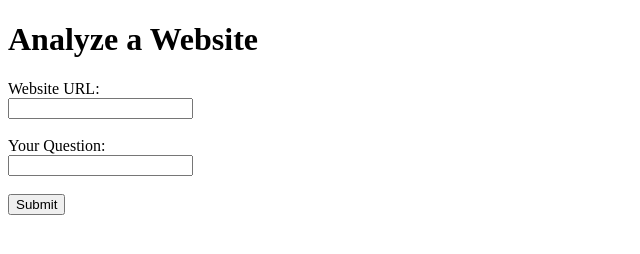
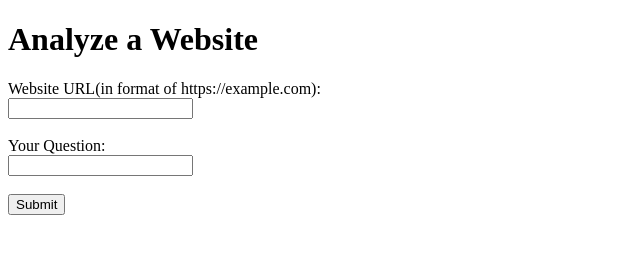
Before and after one commit to JeffJeff4252/tangentiawebscrap.github.io, a plain HTML site: page index.html in a window 1280 px wide. Shown: the whole page, without its empty margins (0-640 px from the left). Drawn offline with Linux system fonts and the light colour scheme.

Commit message:
Update index.html

```diff
--- a/index.html
+++ b/index.html
@@ -8,7 +8,7 @@
 <body>
     <h1>Analyze a Website</h1>
     <form action="/result" method="post">
-        <label for="url">Website URL:</label><br>
+        <label for="url">Website URL(in format of https://example.com):</label><br>
         <input type="text" id="url" name="url" required><br><br>
         <label for="question">Your Question:</label><br>
         <input type="text" id="question" name="question" required><br><br>
```
